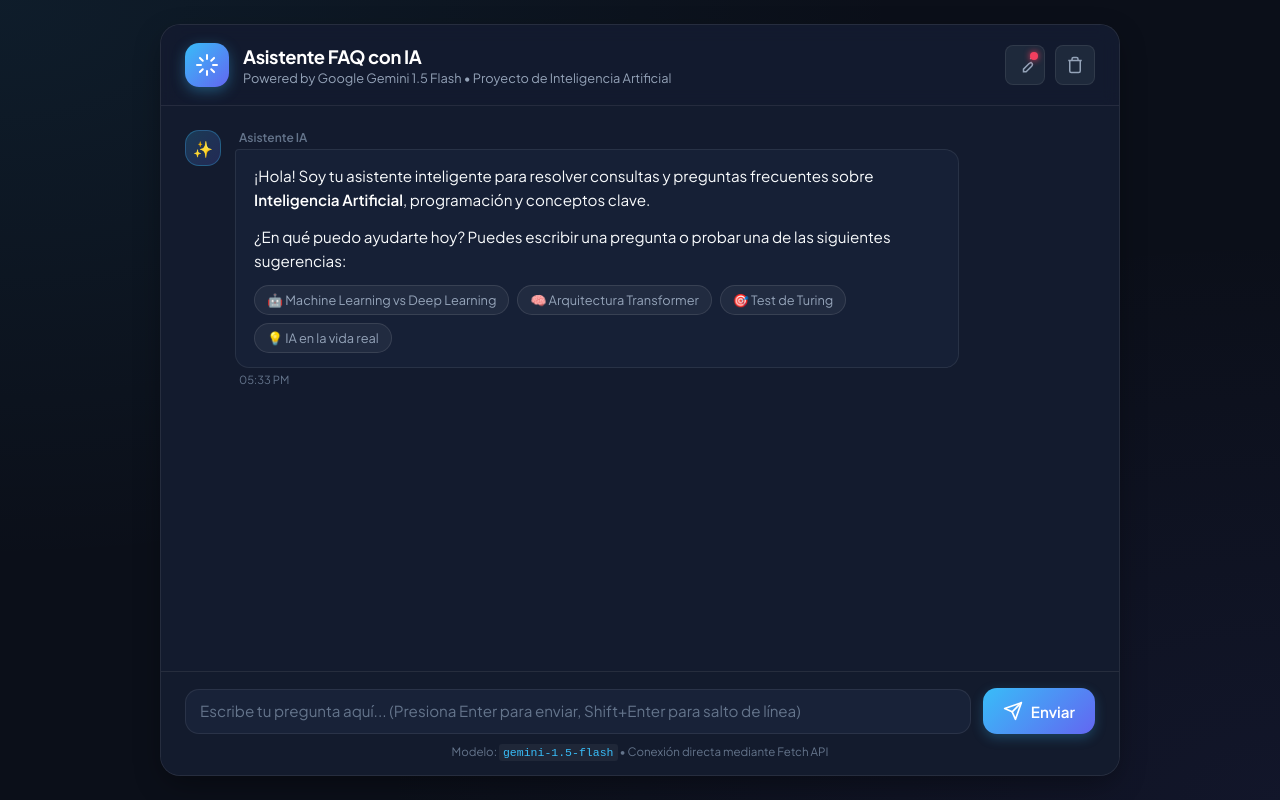
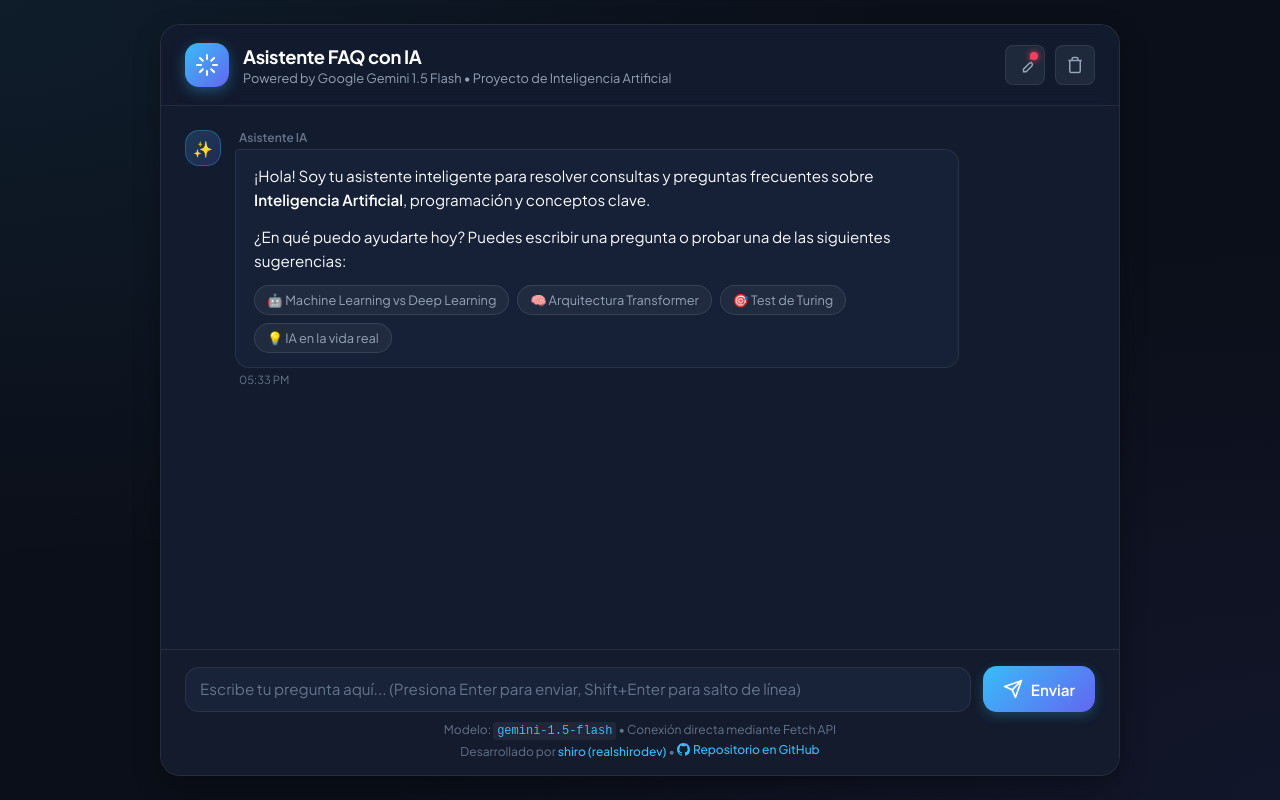
Before and after one commit to realshirodev/iaevaluacion1, a plain HTML site: page index.html in a window 1280 px wide. Drawn offline with nearby package versions, Linux system fonts and the light colour scheme; no server answers; a script that the page names is missing.

Commit message:
feat: agregar enlaces al repositorio y perfil de GitHub en el footer

```diff
--- a/index.html
+++ b/index.html
@@ -113,7 +113,15 @@
         </button>
       </form>
       <div class="footer-footnote">
-        Modelo: <code id="activeModelBadge">gemini-1.5-flash</code> • Conexión directa mediante Fetch API
+        <div class="footer-meta">
+          Modelo: <code id="activeModelBadge">gemini-1.5-flash</code> • Conexión directa mediante Fetch API
+        </div>
+        <div class="footer-author">
+          Desarrollado por <a href="https://github.com/realshirodev" target="_blank" rel="noopener noreferrer" class="footer-link">shiro (realshirodev)</a> •
+          <a href="https://github.com/realshirodev/iaevaluacion1" target="_blank" rel="noopener noreferrer" class="footer-link">
+            <svg width="13" height="13" viewBox="0 0 24 24" fill="currentColor" style="vertical-align: -1px; margin-right: 3px;"><path d="M12 0C5.37 0 0 5.37 0 12c0 5.31 3.435 9.795 8.205 11.385.6.105.825-.255.825-.57 0-.285-.015-1.23-.015-2.235-3.015.555-3.795-.735-4.035-1.41-.135-.345-.72-1.41-1.23-1.695-.42-.225-1.02-.78-.015-.795.945-.015 1.62.87 1.845 1.23 1.08 1.815 2.805 1.305 3.495.99.105-.78.42-1.305.765-1.605-2.67-.3-5.46-1.335-5.46-5.925 0-1.305.465-2.385 1.23-3.225-.12-.3-.54-1.53.12-3.18 0 0 1.005-.315 3.3 1.23.96-.27 1.98-.405 3-.405s2.04.135 3 .405c2.295-1.56 3.3-1.23 3.3-1.23.66 1.65.24 2.88.12 3.18.765.84 1.23 1.905 1.23 3.225 0 4.605-2.805 5.625-5.475 5.925.435.375.81 1.095.81 2.22 0 1.605-.015 2.895-.015 3.3 0 .315.225.69.825.57A12.02 12.02 0 0024 12c0-6.63-5.37-12-12-12z"/></svg>Repositorio en GitHub
+          </a>
+        </div>
       </div>
     </footer>
   </div>
--- a/style.css
+++ b/style.css
@@ -499,9 +499,26 @@ textarea::placeholder {
 
 .footer-footnote {
   text-align: center;
-  font-size: 0.72rem;
+  font-size: 0.75rem;
   color: var(--text-dim);
   margin-top: 10px;
+  display: flex;
+  flex-direction: column;
+  gap: 4px;
+}
+
+.footer-link {
+  color: var(--accent-primary);
+  text-decoration: none;
+  font-weight: 500;
+  transition: all 0.2s ease;
+  display: inline-flex;
+  align-items: center;
+}
+
+.footer-link:hover {
+  color: #ffffff;
+  text-decoration: underline;
 }
 
 .footer-footnote code {
```
